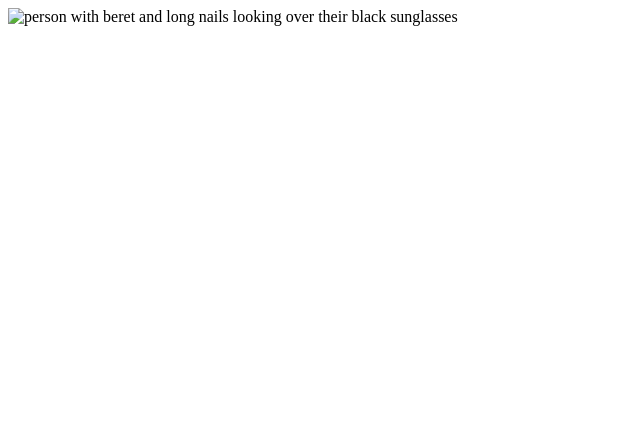
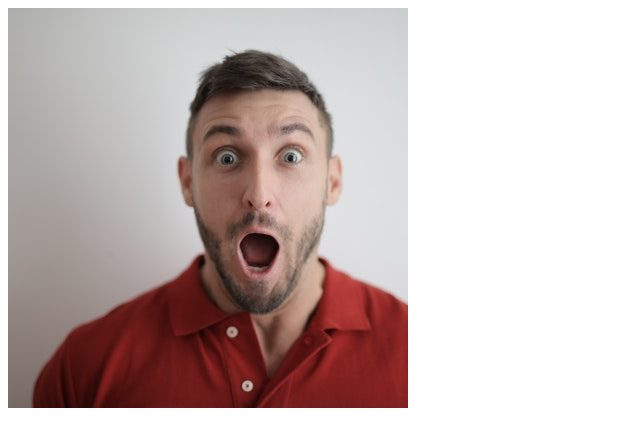
Before and after one commit to greyspaced/odin-assignments, a plain HTML site: page css-intro-assignments/04-chain-selectors.html in a window 1280 px wide. Shown: the whole page, without its empty margins (0-640 px from the left). Drawn offline with Linux system fonts and the light colour scheme; files whose address does not match are found by name.

```diff
--- a/css-intro-assignments/04-chain-selectors.html
+++ b/css-intro-assignments/04-chain-selectors.html
@@ -8,6 +8,6 @@
 </head>
 
 <body>
-    <img src="odin-assignments/images/pexels-andrea-piacquadio-3777931.jpg" alt="person with beret and long nails looking over their black sunglasses">
+    <img src="/home/greyspace/repos/odin-assignments/images/pexels-andrea-piacquadio-3777931.jpg" alt="person with beret and long nails looking over their black sunglasses">
 </body>
 </html>
```
